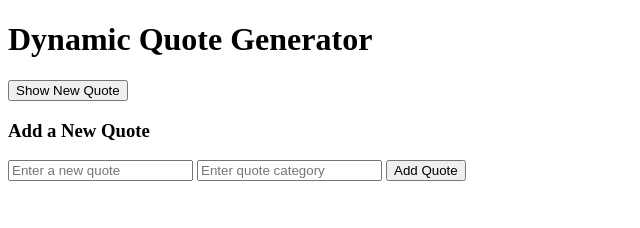
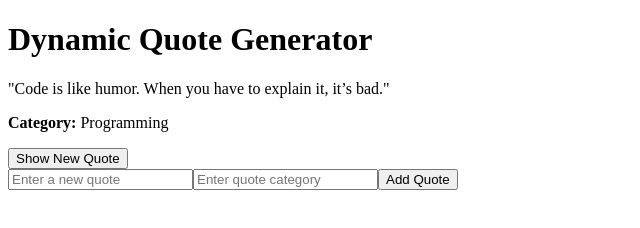
Before and after one commit to origboec/alx_fe_javascript, a plain HTML site: page dom-manipulation/index.html in a window 1280 px wide. Both pictures are taken after typing "Sample", "Sample" into the empty fields and a click on the button "Add Quote". Shown: the whole page, without its empty margins (0-640 px from the left). Drawn offline with Linux system fonts and the light colour scheme.

Commit message:
Task 0: Dynamic Quote Generator with proper DOM manipulation and dynamic form

```diff
--- a/dom-manipulation/index.html
+++ b/dom-manipulation/index.html
@@ -7,17 +7,8 @@
 </head>
 <body>
   <h1>Dynamic Quote Generator</h1>
-
-  <div id="quoteDisplay" style="margin-bottom: 20px;"></div>
-
+  <div id="quoteDisplay"></div>
   <button id="newQuote">Show New Quote</button>
-
-  <h3>Add a New Quote</h3>
-  <div>
-    <input id="newQuoteText" type="text" placeholder="Enter a new quote" />
-    <input id="newQuoteCategory" type="text" placeholder="Enter quote category" />
-    <button onclick="addQuote()">Add Quote</button>
-  </div>
 
   <script src="script.js"></script>
 </body>
--- a/dom-manipulation/script.js
+++ b/dom-manipulation/script.js
@@ -1,44 +1,60 @@
+// Initial quotes array
 const quotes = [
-  { text: "The only limit is your mind.", category: "Motivation" },
-  { text: "Believe you can and you're halfway there.", category: "Inspiration" },
-  { text: "Simplicity is the ultimate sophistication.", category: "Wisdom" },
+  { text: "Believe in yourself!", category: "Motivation" },
+  { text: "Code is like humor. When you have to explain it, it’s bad.", category: "Programming" },
+  { text: "Simplicity is the soul of efficiency.", category: "Productivity" }
 ];
 
+// Function to show a random quote
 function showRandomQuote() {
   const quoteDisplay = document.getElementById("quoteDisplay");
   const randomIndex = Math.floor(Math.random() * quotes.length);
   const quote = quotes[randomIndex];
-
-  // Clear existing content
-  quoteDisplay.innerHTML = "";
-
-  // Create quote paragraph
-  const quoteText = document.createElement("p");
-  quoteText.textContent = `"${quote.text}"`;
-
-  // Create category label
-  const category = document.createElement("small");
-  category.textContent = `Category: ${quote.category}`;
-
-  quoteDisplay.appendChild(quoteText);
-  quoteDisplay.appendChild(category);
+  quoteDisplay.innerHTML = `<p>"${quote.text}"</p><p><strong>Category:</strong> ${quote.category}</p>`;
 }
 
-document.getElementById("newQuote").addEventListener("click", showRandomQuote);
+// Function to create the Add Quote form
+function createAddQuoteForm() {
+  const formContainer = document.createElement("div");
 
+  const inputQuote = document.createElement("input");
+  inputQuote.type = "text";
+  inputQuote.id = "newQuoteText";
+  inputQuote.placeholder = "Enter a new quote";
+  formContainer.appendChild(inputQuote);
+
+  const inputCategory = document.createElement("input");
+  inputCategory.type = "text";
+  inputCategory.id = "newQuoteCategory";
+  inputCategory.placeholder = "Enter quote category";
+  formContainer.appendChild(inputCategory);
+
+  const addButton = document.createElement("button");
+  addButton.textContent = "Add Quote";
+  addButton.onclick = addQuote;
+  formContainer.appendChild(addButton);
+
+  document.body.appendChild(formContainer);
+}
+
+// Function to add a new quote to the array and update display
 function addQuote() {
-  const newText = document.getElementById("newQuoteText").value.trim();
-  const newCategory = document.getElementById("newQuoteCategory").value.trim();
+  const quoteText = document.getElementById("newQuoteText").value.trim();
+  const quoteCategory = document.getElementById("newQuoteCategory").value.trim();
 
-  if (newText && newCategory) {
-    quotes.push({ text: newText, category: newCategory });
-
-    // Clear input fields
+  if (quoteText && quoteCategory) {
+    quotes.push({ text: quoteText, category: quoteCategory });
+    alert("Quote added successfully!");
     document.getElementById("newQuoteText").value = "";
     document.getElementById("newQuoteCategory").value = "";
-
-    alert("New quote added successfully!");
   } else {
-    alert("Please enter both quote and category.");
+    alert("Please fill in both fields.");
   }
 }
+
+// Initialize event listeners and form on page load
+window.onload = () => {
+  showRandomQuote();
+  createAddQuoteForm();
+  document.getElementById("newQuote").addEventListener("click", showRandomQuote);
+};
```
